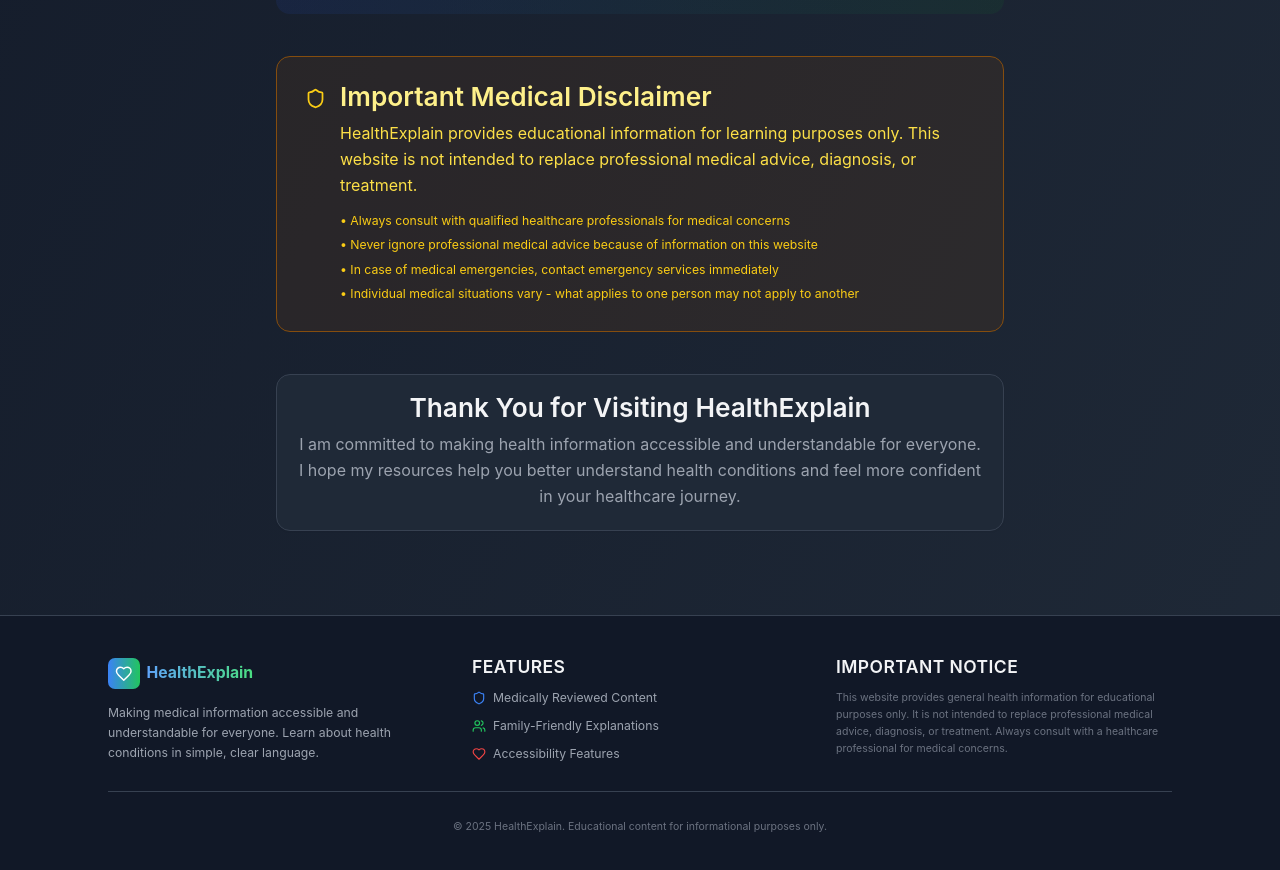
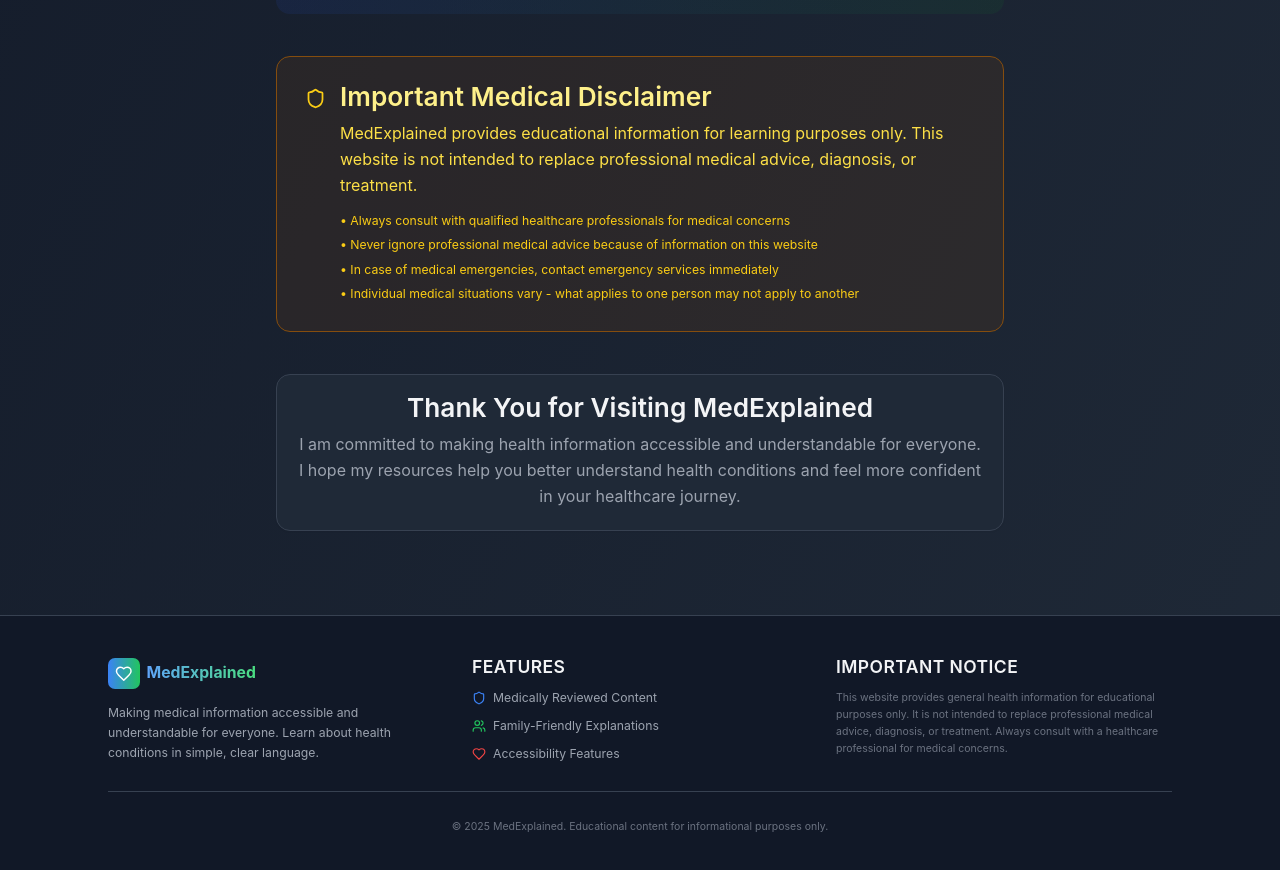
Before and after one commit to milappatel1/HealthGuide, a React (Vite) app: page /about in a window 1280 px wide. Shown: the part 1760-2630 px from the top of the page. Built offline with nearby package versions, Linux system fonts and the light colour scheme.

Commit message:
Updated Footer.tsx

```diff
--- a/src/components/Footer.tsx
+++ b/src/components/Footer.tsx
@@ -13,7 +13,7 @@ const Footer: React.FC = () => {
                 <Heart className="h-5 w-5 text-white" />
               </div>
               <span className="text-lg font-bold bg-gradient-to-r from-blue-600 to-green-600 dark:from-blue-400 dark:to-green-400 bg-clip-text text-transparent">
-                HealthExplain
+                MedExplained
               </span>
             </div>
             <p className="text-gray-600 dark:text-gray-400 text-sm leading-relaxed">
@@ -58,7 +58,7 @@ const Footer: React.FC = () => {
 
         <div className="mt-8 pt-8 border-t border-gray-200 dark:border-gray-700">
           <p className="text-center text-xs text-gray-500 dark:text-gray-500">
-            © 2025 HealthExplain. Educational content for informational purposes only.
+            © 2025 MedExplained. Educational content for informational purposes only.
           </p>
         </div>
       </div>
--- a/src/components/Navigation.tsx
+++ b/src/components/Navigation.tsx
@@ -27,7 +27,7 @@ const Navigation: React.FC = () => {
             </div>
             <span className="hidden xs:inline text-xl font-bold bg-gradient-to-r from-blue-600 to-green-600 dark:from-blue-400 dark:to-green-400 bg-clip-text text-transparent">
               <span className="sm:hidden">Health</span>
-              <span className="hidden sm:inline">HealthExplain</span>
+              <span className="hidden sm:inline">MedExplained</span>
             </span>
           </Link>
 
--- a/src/pages/About.tsx
+++ b/src/pages/About.tsx
@@ -156,7 +156,7 @@ const About: React.FC = () => {
               Important Medical Disclaimer
             </h2>
             <p className="text-yellow-700 dark:text-yellow-300 leading-relaxed mb-4">
-              HealthExplain provides educational information for learning purposes only.
+              MedExplained provides educational information for learning purposes only.
               This website is not intended to replace professional medical advice, diagnosis, or treatment.
             </p>
             <div className="space-y-2 text-sm text-yellow-600 dark:text-yellow-400">
@@ -172,7 +172,7 @@ const About: React.FC = () => {
       {/* Contact Info */}
       <div className="text-center mt-12 p-6 bg-white dark:bg-gray-800 rounded-2xl shadow-sm border border-gray-100 dark:border-gray-700">
         <h2 className="text-xl font-semibold text-gray-900 dark:text-gray-100 mb-3">
-          Thank You for Visiting HealthExplain
+          Thank You for Visiting MedExplained
         </h2>
         <p className="text-gray-600 dark:text-gray-400 leading-relaxed">
           I am committed to making health information accessible and understandable for everyone.
--- a/src/pages/CommonQuestions.tsx
+++ b/src/pages/CommonQuestions.tsx
@@ -10,9 +10,9 @@ interface FAQ {
 
 const faqs: FAQ[] = [
   {
-    id: 'what-is-healthexplain',
-    question: 'What is HealthExplain and who is it for?',
-    answer: 'HealthExplain is a free educational website that explains medical conditions in simple, easy-to-understand language. It\'s designed for patients, families, caregivers, students, and anyone who wants to learn about health conditions without getting overwhelmed by medical jargon. I include special "Simple Explanation" sections that are perfect for children or anyone who prefers straightforward explanations.',
+    id: 'what-is-medexplained',
+    question: 'What is MedExplained and who is it for?',
+    answer: 'MedExplained is a free educational website that explains medical conditions in simple, easy-to-understand language. It\'s designed for patients, families, caregivers, students, and anyone who wants to learn about health conditions without getting overwhelmed by medical jargon. I include special "Simple Explanation" sections that are perfect for children or anyone who prefers straightforward explanations.',
     category: 'About'
   },
   {
@@ -35,8 +35,8 @@ const faqs: FAQ[] = [
   },
   {
     id: 'accessibility-features',
-    question: 'What accessibility features does HealthExplain offer?',
-    answer: 'I\'ve designed HealthExplain to be accessible to everyone. My features include adjustable font sizes (small, medium, large), dark mode for comfortable reading in low light, high contrast colors for readability, mobile-responsive design that works on all devices, and clear, simple language throughout. You can find the accessibility controls in the top navigation bar.',
+    question: 'What accessibility features does MedExplained offer?',
+    answer: 'I\'ve designed MedExplained to be accessible to everyone. My features include adjustable font sizes (small, medium, large), dark mode for comfortable reading in low light, high contrast colors for readability, mobile-responsive design that works on all devices, and clear, simple language throughout. You can find the accessibility controls in the top navigation bar.',
     category: 'Features'
   },
   {
@@ -53,14 +53,14 @@ const faqs: FAQ[] = [
   },
   {
     id: 'medication-information',
-    question: 'Does HealthExplain provide medication information?',
+    question: 'Does MedExplained provide medication information?',
     answer: 'While I mention general types of treatments and medications in our disease pages, I don\'t provide detailed medication information, dosages, or drug interactions. For specific medication questions, always consult with a pharmacist, doctor, or other healthcare professional. They can provide personalized advice based on your specific situation and medical history.',
     category: 'Medical'
   },
   {
     id: 'kids-content',
     question: 'Is this website appropriate for children?',
-    answer: 'Yes! I\'ve designed HealthExplain to be family-friendly and appropriate for all ages. My "Simple Explanation" sections are specifically written to help children understand health conditions in a non-scary, age-appropriate way. However, I recommend that adults review the content first and be available to answer any questions children might have while reading.',
+    answer: 'Yes! I\'ve designed MedExplained to be family-friendly and appropriate for all ages. My "Simple Explanation" sections are specifically written to help children understand health conditions in a non-scary, age-appropriate way. However, I recommend that adults review the content first and be available to answer any questions children might have while reading.',
     category: 'Family'
   },
   {
@@ -108,7 +108,7 @@ const CommonQuestions: React.FC = () => {
           Common Questions
         </h1>
         <p className="text-lg text-gray-600 dark:text-gray-400 max-w-2xl mx-auto">
-          Find answers to frequently asked questions about HealthExplain,
+          Find answers to frequently asked questions about MedExplained,
           medical information, and how to use our website effectively.
         </p>
       </div>
```
